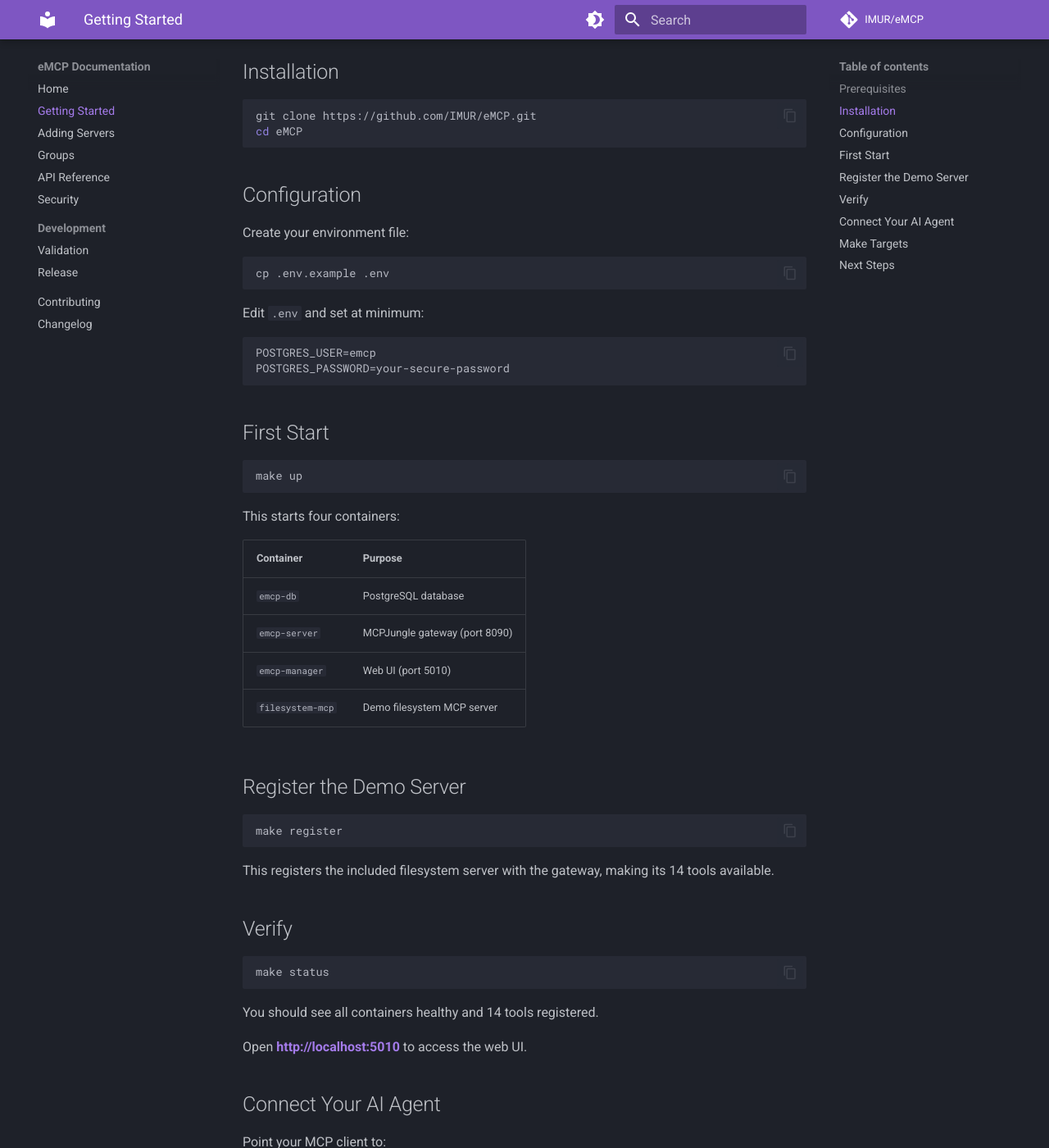
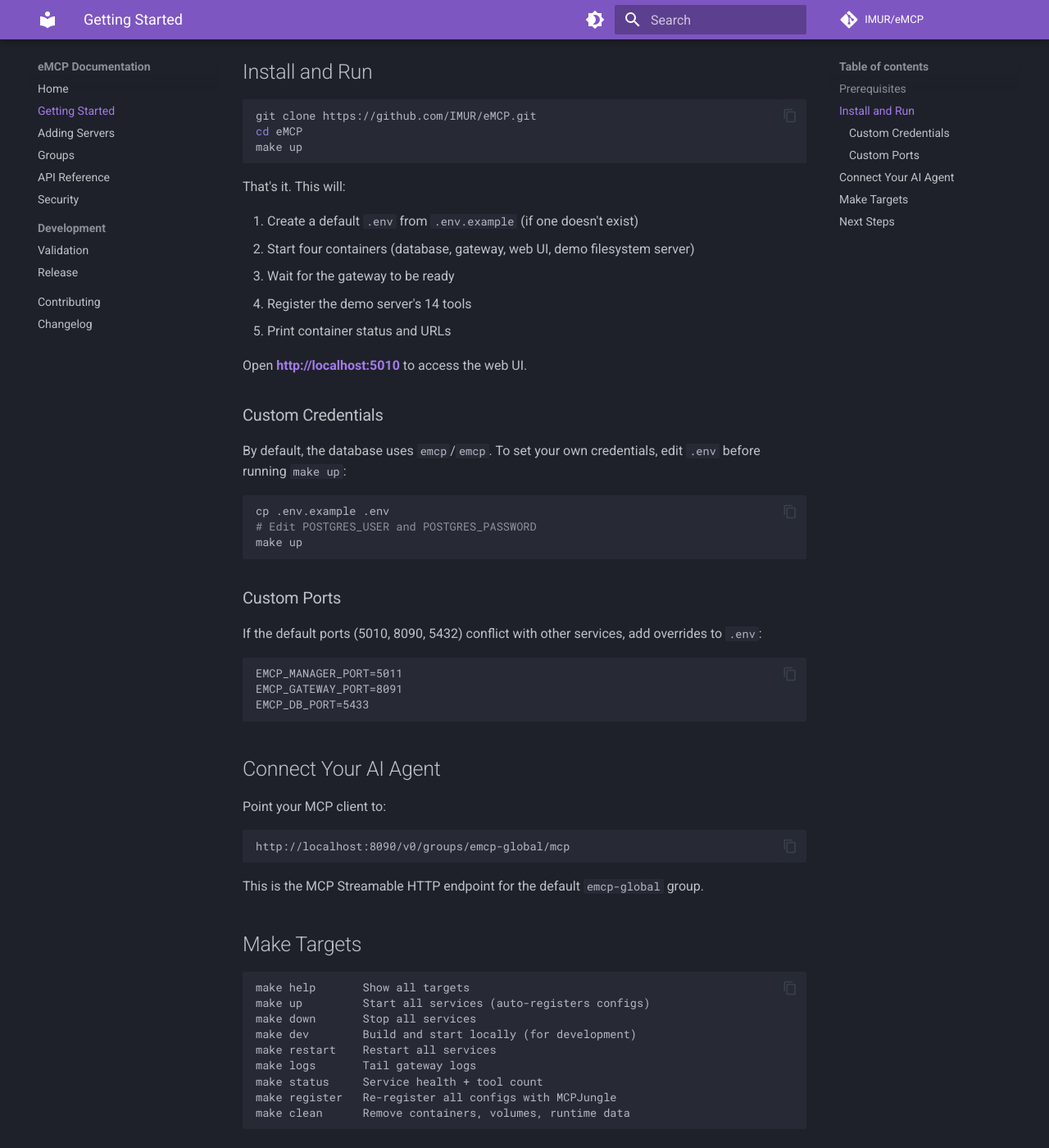
Before and after one commit to IMUR/eMCP, an MkDocs documentation site: the page built from docs/getting-started.md, in a window 1280 px wide and 1400 px high, scrolled down 293 px. Shown: the whole window at 82% size. Built offline with MkDocs 1.6.1 and Material for MkDocs 9.7.7, drawn with Linux system fonts in a browser that asks for light colours; comment, search, counter and statistics services are not loaded; some of the changed text lies outside the part shown.

Commit message:
feat: make up is now zero-to-operational in one command
- Auto-create .env from .env.example if missing
- Wait for gateway health before registering
- Auto-register all configs after gateway is ready
- Print container status and URLs on completion
- Same behavior for make dev
- Updated getting-started docs, README, and CLAUDE.md

Co-Authored-By: Claude Opus 4.6 <noreply@anthropic.com>

````diff
--- a/docs/getting-started.md
+++ b/docs/getting-started.md
@@ -6,60 +6,43 @@
 - `jq` (JSON processor)
 - `make`
 
-## Installation
+## Install and Run
 
 ```bash
 git clone https://github.com/IMUR/eMCP.git
 cd eMCP
+make up
 ```
 
-## Configuration
+That's it. This will:
 
-Create your environment file:
+1. Create a default `.env` from `.env.example` (if one doesn't exist)
+2. Start four containers (database, gateway, web UI, demo filesystem server)
+3. Wait for the gateway to be ready
+4. Register the demo server's 14 tools
+5. Print container status and URLs
+
+Open **<http://localhost:5010>** to access the web UI.
+
+### Custom Credentials
+
+By default, the database uses `emcp`/`emcp`. To set your own credentials, edit `.env` before running `make up`:
 
 ```bash
 cp .env.example .env
-```
-
-Edit `.env` and set at minimum:
-
-```env
-POSTGRES_USER=emcp
-POSTGRES_PASSWORD=your-secure-password
-```
-
-## First Start
-
-```bash
+# Edit POSTGRES_USER and POSTGRES_PASSWORD
 make up
 ```
 
-This starts four containers:
+### Custom Ports
 
-| Container | Purpose |
-|-----------|---------|
-| `emcp-db` | PostgreSQL database |
-| `emcp-server` | MCPJungle gateway (port 8090) |
-| `emcp-manager` | Web UI (port 5010) |
-| `filesystem-mcp` | Demo filesystem MCP server |
+If the default ports (5010, 8090, 5432) conflict with other services, add overrides to `.env`:
 
-## Register the Demo Server
-
-```bash
-make register
+```env
+EMCP_MANAGER_PORT=5011
+EMCP_GATEWAY_PORT=8091
+EMCP_DB_PORT=5433
 ```
-
-This registers the included filesystem server with the gateway, making its 14 tools available.
-
-## Verify
-
-```bash
-make status
-```
-
-You should see all containers healthy and 14 tools registered.
-
-Open **<http://localhost:5010>** to access the web UI.
 
 ## Connect Your AI Agent
 
@@ -75,7 +58,7 @@ This is the MCP Streamable HTTP endpoint for the default `emcp-global` group.
 
 ```
 make help       Show all targets
-make up         Start all services
+make up         Start all services (auto-registers configs)
 make down       Stop all services
 make dev        Build and start locally (for development)
 make restart    Restart all services
````
Also changed, not shown: CLAUDE.md (+4 -4 lines), README.md (+3 -4 lines), 1 other file.
